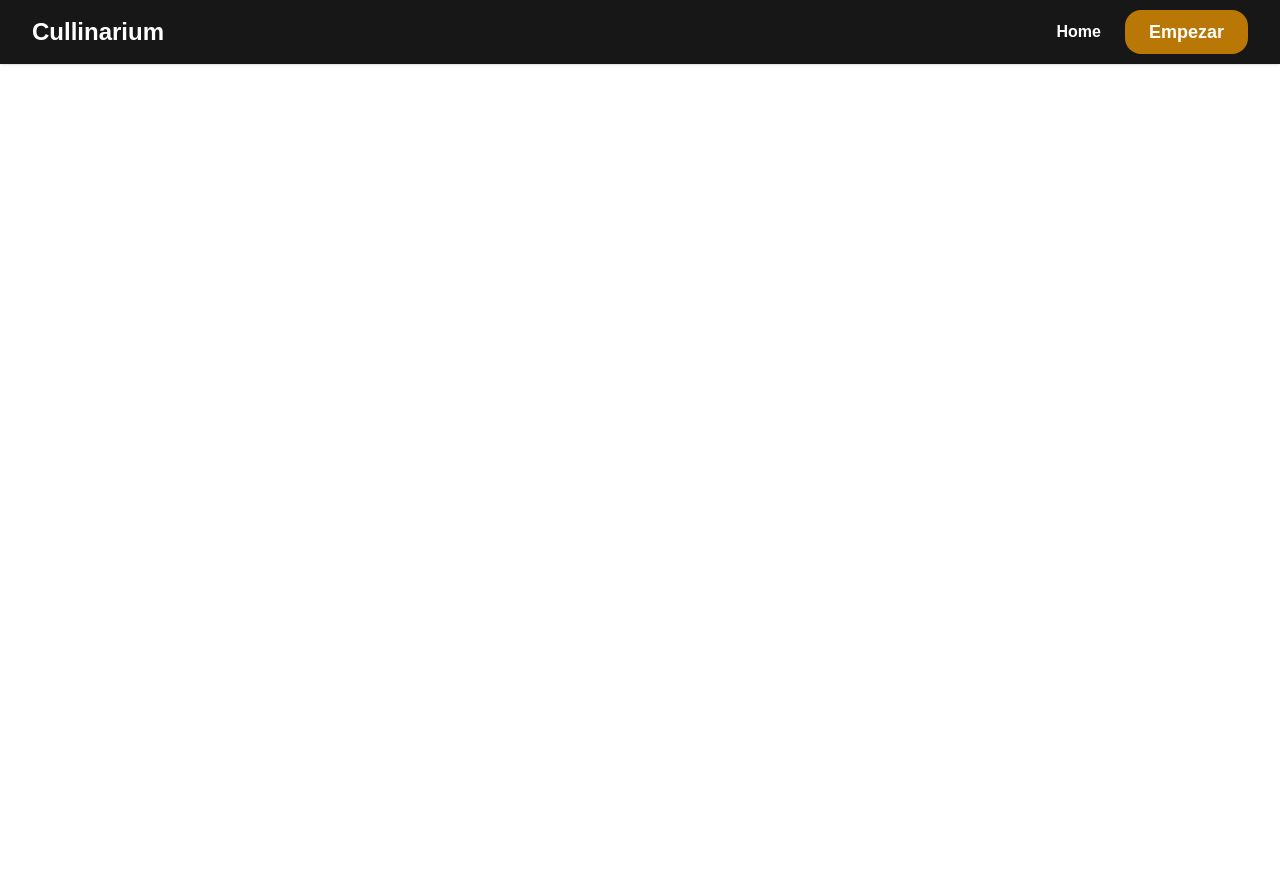
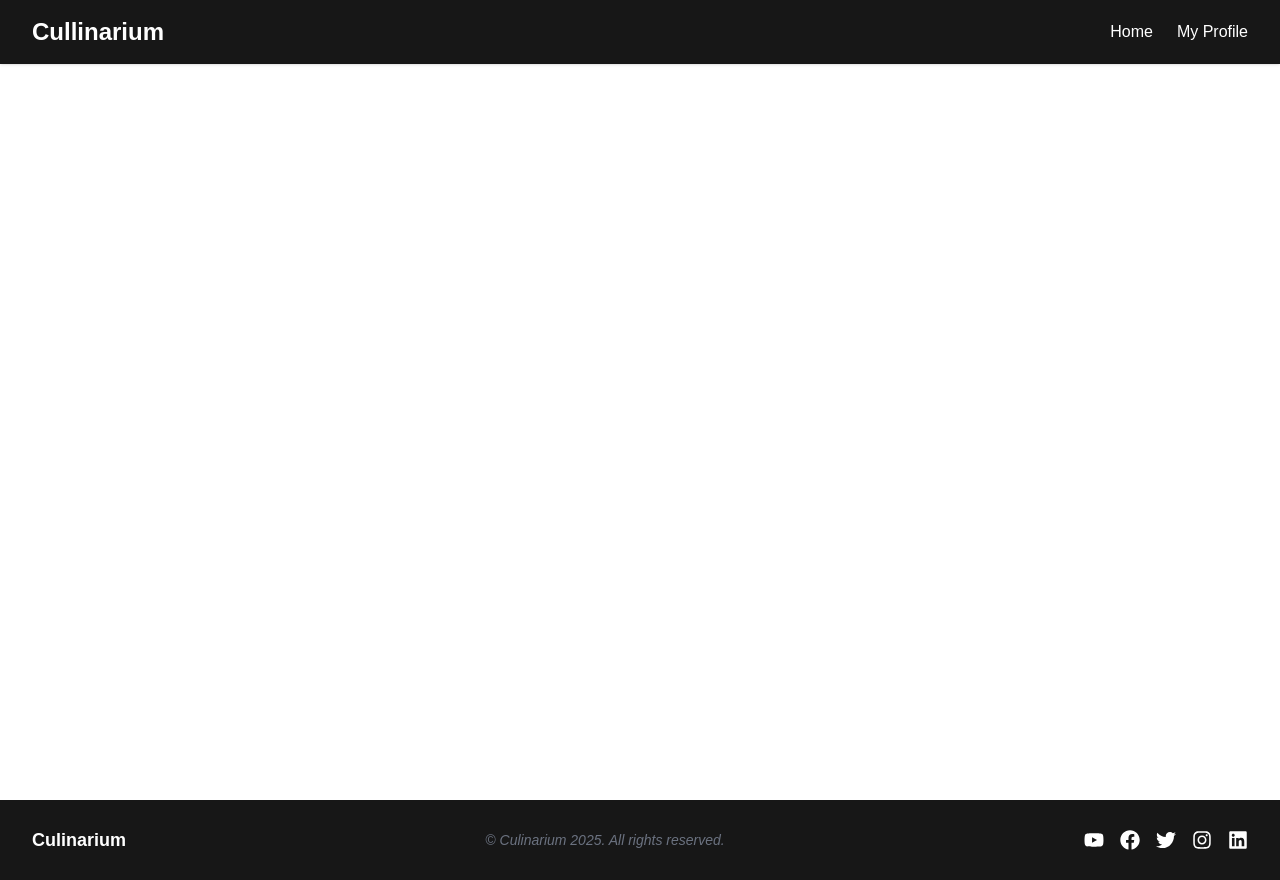
Before and after one commit to saleemsiddique/culinarium, a Next.js app: page / in a window 1280 px wide. Before the commit the page ends 800 px from the top, so only its background shows below. Built offline with nearby package versions, Linux system fonts and the light colour scheme.

Commit message:
header-footer-basicos

```diff
--- a/package.json
+++ b/package.json
@@ -9,9 +9,11 @@
     "lint": "next lint"
   },
   "dependencies": {
+    "lucide-react": "^0.525.0",
     "next": "15.3.4",
     "react": "^19.0.0",
-    "react-dom": "^19.0.0"
+    "react-dom": "^19.0.0",
+    "react-icons": "^5.5.0"
   },
   "devDependencies": {
     "@eslint/eslintrc": "^3",
--- a/src/app/kitchen/page.tsx
+++ b/src/app/kitchen/page.tsx
@@ -0,0 +1,9 @@
+import Image from "next/image";
+
+export default function Home() {
+  return (
+    <div className="h-screen w-full bg-[var(--background)]">
+      <section>Proximamente</section>
+    </div>
+  );
+}
--- a/src/app/layout.tsx
+++ b/src/app/layout.tsx
@@ -1,5 +1,6 @@
 "use client"
 
+import Footer from "@/components/footer";
 import "./globals.css";
 import Header from "@/components/header";
 
@@ -9,8 +10,9 @@ export default function RootLayout({
   return (
     <html lang="en">
       <body className="antialiased">
-        <Header isLoggedIn={false} />
+        <Header isLoggedIn={true} />
         {children}
+        <Footer/>
       </body>
     </html>
   );
--- a/src/app/page.tsx
+++ b/src/app/page.tsx
@@ -2,7 +2,7 @@ import Image from "next/image";
 
 export default function Home() {
   return (
-    <div className="bg-[var(--background)]">
+    <div className="h-screen w-full bg-[var(--background)]">
       <section>Proximamente</section>
     </div>
   );
--- a/src/app/profile/page.tsx
+++ b/src/app/profile/page.tsx
@@ -0,0 +1,9 @@
+import Image from "next/image";
+
+export default function Home() {
+  return (
+    <div className="h-screen w-full bg-[var(--background)]">
+      <section>Proximamente</section>
+    </div>
+  );
+}
--- /dev/null
+++ b/src/components/footer.tsx
@@ -0,0 +1,47 @@
+"use client";
+
+import Link from 'next/link';
+import {
+  FaYoutube,
+  FaFacebook,
+  FaTwitter,
+  FaInstagram,
+  FaLinkedin,
+} from 'react-icons/fa';
+
+export default function Footer() {
+  return (
+    <footer className="w-full bg-[var(--foreground)] text-[var(--text2)]">
+      <div className="max-w-7xl mx-auto px-4 sm:px-6 lg:px-8 flex items-center justify-between h-20">
+        {/* Izquierda: logo / nombre */}
+        <div className="text-lg font-bold">
+          Culinarium
+        </div>
+
+        {/* Centro: derechos reservados */}
+        <div className="text-sm text-[var(--muted)] italic">
+          © Culinarium 2025. All rights reserved.
+        </div>
+
+        {/* Derecha: iconos sociales */}
+        <div className="flex items-center space-x-4">
+          <Link href="https://youtube.com" aria-label="YouTube" target="_blank">
+            <FaYoutube size={20} className="hover:text-[var(--highlight)] transition-colors" />
+          </Link>
+          <Link href="https://facebook.com" aria-label="Facebook" target="_blank">
+            <FaFacebook size={20} className="hover:text-[var(--highlight)] transition-colors" />
+          </Link>
+          <Link href="https://twitter.com" aria-label="Twitter" target="_blank">
+            <FaTwitter size={20} className="hover:text-[var(--highlight)] transition-colors" />
+          </Link>
+          <Link href="https://instagram.com" aria-label="Instagram" target="_blank">
+            <FaInstagram size={20} className="hover:text-[var(--highlight)] transition-colors" />
+          </Link>
+          <Link href="https://linkedin.com" aria-label="LinkedIn" target="_blank">
+            <FaLinkedin size={20} className="hover:text-[var(--highlight)] transition-colors" />
+          </Link>
+        </div>
+      </div>
+    </footer>
+  );
+}
--- a/src/components/header.tsx
+++ b/src/components/header.tsx
@@ -11,7 +11,6 @@ interface HeaderProps {
 export default function Header({ isLoggedIn }: HeaderProps) {
   const pathname = usePathname();
 
-  // Navigation links: Home always + CTA or Profile
   const links: { label: string; path: string; isButton?: boolean }[] = [
     { label: 'Home', path: isLoggedIn ? '/kitchen' : '/' },
     isLoggedIn
@@ -29,26 +28,42 @@ export default function Header({ isLoggedIn }: HeaderProps) {
           {/* Navigation */}
           <nav>
             <ul className="flex items-center space-x-6">
-              {links.map(({ label, path, isButton }) => (
+              {links.map(({ label, path, isButton }) => {
+                const isActive = pathname === path;
+                return (
                   <li key={label}>
                     <Link href={path}>
                       {isButton ? (
                         <button
-                        className="px-6 py-2 rounded-2xl text-lg font-semibold text-[var(--text2)] transition hover:opacity-90 bg-[var(--highlight)]">
+                          className={`
+                            px-6 py-2
+                            rounded-2xl
+                            text-lg font-semibold
+                            text-[var(--text2)]
+                            transition hover:opacity-90
+                            bg-[var(--highlight)]
+                          `}
+                        >
                           {label}
                         </button>
                       ) : (
                         <span
-                        className={`text-[var(--text2)] hover:text-primary transition-colors duration-200 ${
-                          pathname === path ? 'font-semibold' : ''
-                        }`}
+                          className={`
+                            text-[var(--text2)]
+                            hover:text-[var(--highlight)]
+                            transition-colors duration-200
+                            ${isActive
+                              ? 'text-[var(--highlight)] underline decoration-[var(--highlight)]'
+                              : ''}
+                          `}
                         >
                           {label}
                         </span>
                       )}
                     </Link>
                   </li>
-              ))}
+                );
+              })}
             </ul>
           </nav>
         </div>
```
Also changed, not shown: 1 other file (tests, documents, lock files or other folders). Lines whose indentation alone changed are shown as unchanged.
